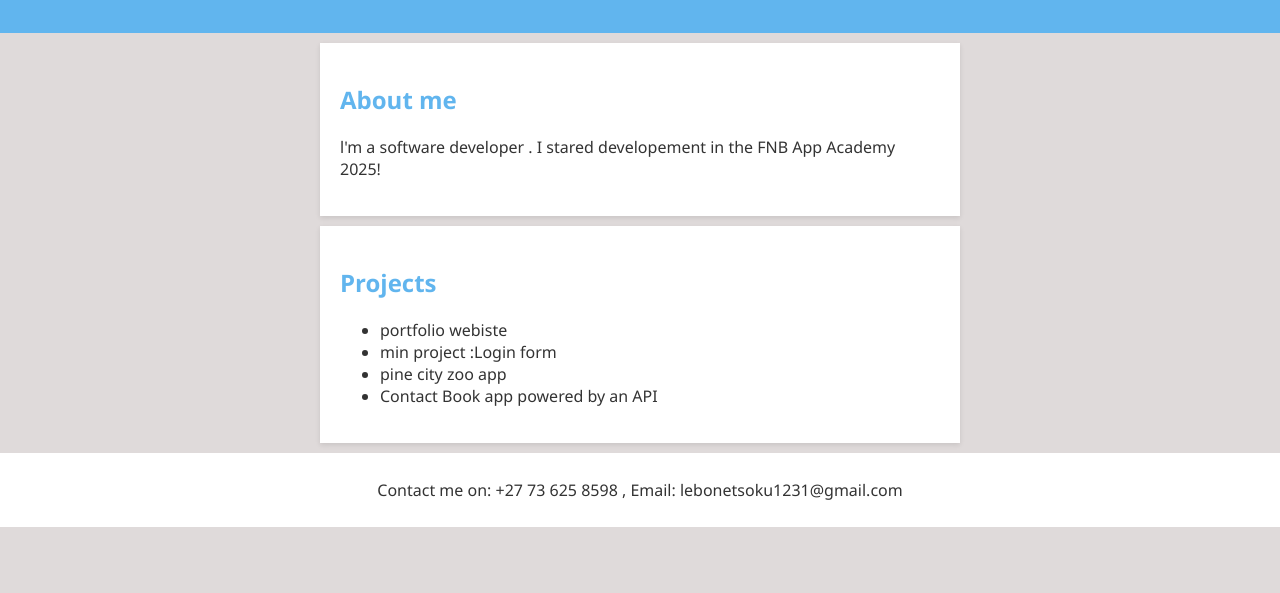
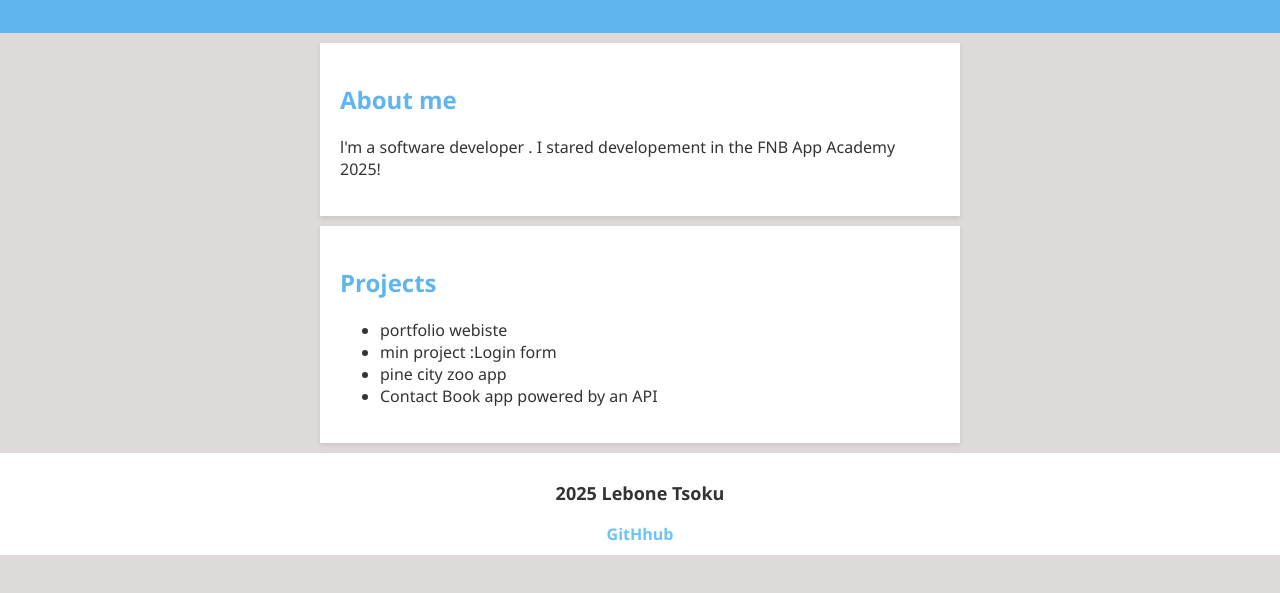
Before and after one commit to lebone1231/portfolio-website, a plain HTML site: page index.html in a window 1280 px wide. Shown: the part 131-724 px from the top of the page. Drawn offline with Linux system fonts and the light colour scheme.

Commit message:
added some social links to my portifory

```diff
--- a/index.html
+++ b/index.html
@@ -28,7 +28,11 @@
    </section>
 
    <footer>
-    <p>Contact me on: +27 73 625 8598 , Email: lebonetsoku1231@gmail.com</p>
+       <p>2025 Lebone Tsoku</p>
+       <div class="social-links">
+        <a href="https://GitHub.com/lebone1231/"
+        target="_blank">GitHhub</a>
+       </div>
    </footer>
 </body>
 </html>
--- a/style.css
+++ b/style.css
@@ -34,3 +34,26 @@ footer{
 .about{
     padding: 20px;
 }
+
+.social-links{
+    margin-top: 10px;
+}
+
+.social-links > a{
+     margin: 0;
+     color: rgb(106, 196, 248);
+     text-decoration: none;
+     font-weight:bold ;
+}
+
+.social-links > a:hover {
+    text-decoration: underline;
+    font-size: 40px;
+    color: #444343;
+}
+
+footer > p{
+    color: #333;
+    font-weight:bold ;
+    font-size: 18px;
+}
```
